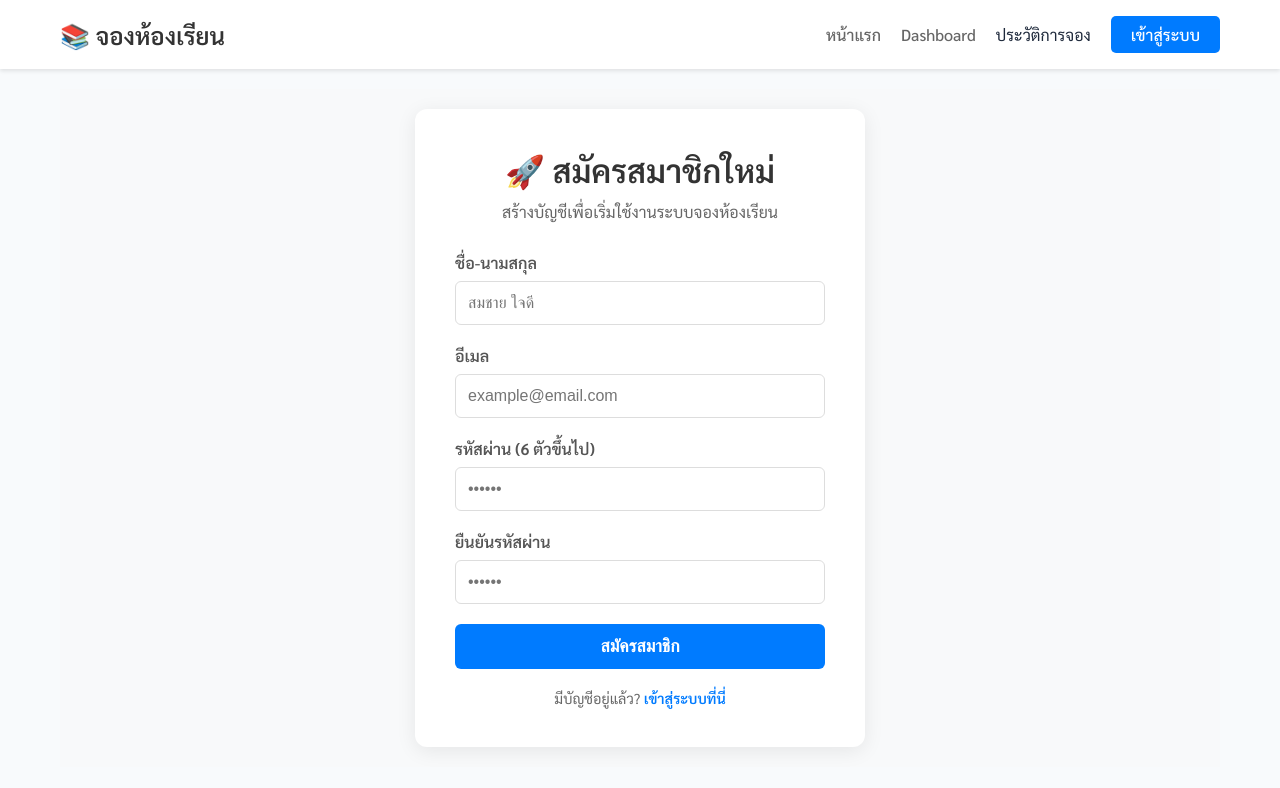
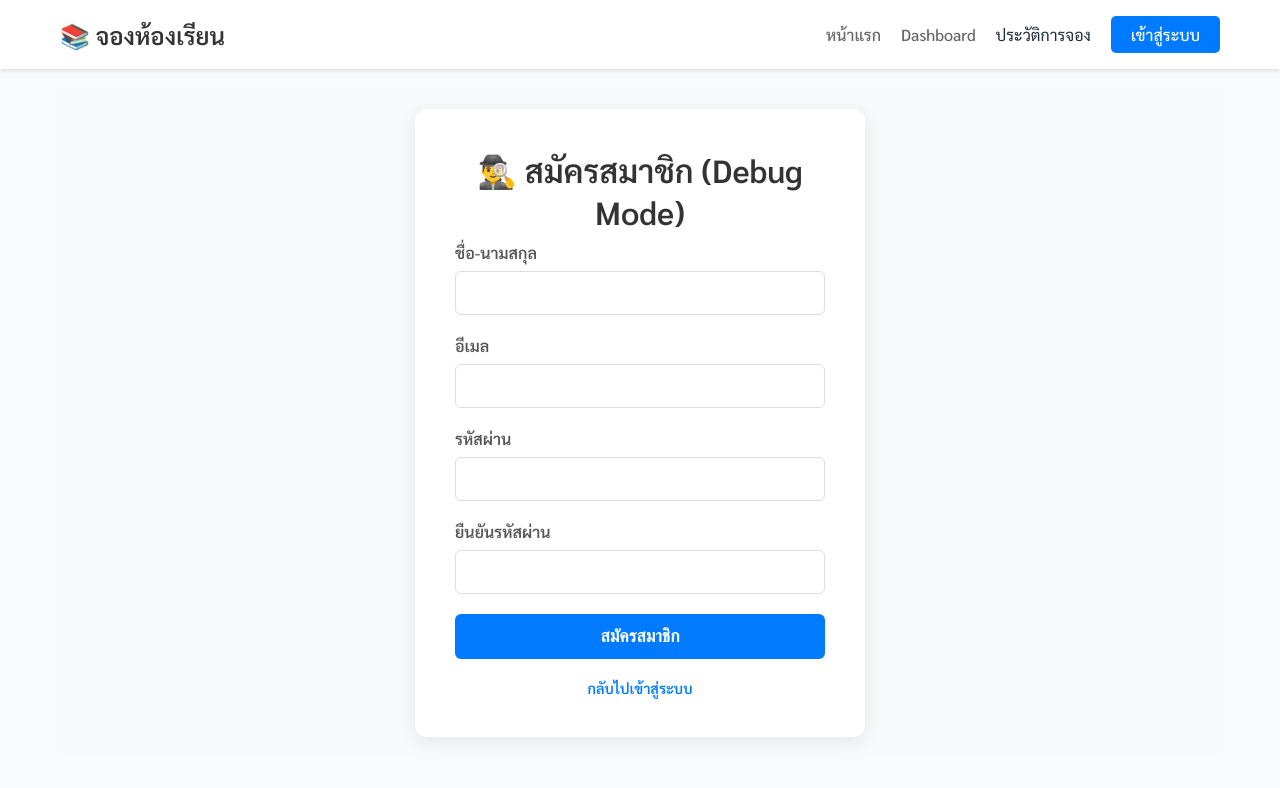
Before and after one commit to hanafee-k/classroom-booking, a Next.js app: page /auth/register in a window 1280 px wide. Shown: the top 788 px of the page. Built offline with nearby package versions, Linux system fonts and the light colour scheme.

Commit message:
Fix build error: Add register page

```diff
--- a/src/app/auth/register/page.tsx
+++ b/src/app/auth/register/page.tsx
@@ -1,10 +1,10 @@
 'use client';
 
 import { useState } from 'react';
-import { useRouter } from 'next/navigation'; // สำหรับเปลี่ยนหน้า
+import { useRouter } from 'next/navigation';
 import Link from 'next/link';
 import { supabase } from '@/utils/supabase';
-import '../auth.css'; // เราจะใช้ CSS ร่วมกับหน้า Login
+import '../auth.css';
 
 export default function RegisterPage() {
   const router = useRouter();
@@ -16,57 +16,54 @@ export default function RegisterPage() {
     confirmPassword: ''
   });
 
-  // ฟังก์ชันจัดการการพิมพ์ในช่องต่างๆ
   const handleChange = (e: React.ChangeEvent<HTMLInputElement>) => {
     setFormData({ ...formData, [e.target.name]: e.target.value });
   };
 
-  // ฟังก์ชันเมื่อกดปุ่มสมัครสมาชิก
   const handleRegister = async (e: React.FormEvent) => {
     e.preventDefault();
     setLoading(true);
 
-    // 1. ตรวจสอบความถูกต้องเบื้องต้น
-    if (formData.password !== formData.confirmPassword) {
-      alert('❌ รหัสผ่านไม่ตรงกันครับ');
+    // --- ส่วนตรวจสอบ (Debug) ---
+    // ตัดช่องว่างออกให้ชัวร์ๆ
+    const cleanEmail = formData.email.trim();
+    const cleanPassword = formData.password.trim();
+
+    // เช็คก่อนส่ง: ให้ Alert ออกมาดูเลยว่ามีช่องว่างแอบอยู่ไหม
+    // ถ้าเห็นเป็น [ kalupae... ] (มีเว้นวรรคในวงเล็บ) แปลว่าช่องว่างยังอยู่
+    if (!confirm(`กำลังจะสมัครด้วยอีเมล: [${cleanEmail}]\nยืนยันความถูกต้อง?`)) {
       setLoading(false);
       return;
     }
-    if (formData.password.length < 6) {
-      alert('❌ รหัสผ่านต้องมีอย่างน้อย 6 ตัวอักษรครับ');
+
+    if (cleanPassword !== formData.confirmPassword.trim()) {
+      alert('❌ รหัสผ่านไม่ตรงกัน');
       setLoading(false);
       return;
     }
 
     try {
-      // 2. ส่งข้อมูลไปสมัครกับ Supabase Auth
+      // ส่งค่าที่ clean แล้วไปให้ Supabase
       const { data: authData, error: authError } = await supabase.auth.signUp({
-        // 👇👇 แก้ตรงนี้ครับ: เติม .trim() เพื่อตัดช่องว่างหน้า-หลังทิ้งอัตโนมัติ 👇👇
-        email: formData.email.trim(),
-        password: formData.password,
+        email: cleanEmail,
+        password: cleanPassword,
       });
 
       if (authError) throw authError;
 
-      // 3. ถ้าสมัครผ่าน ให้บันทึกชื่อเต็มลงตาราง profiles
       if (authData.user) {
         const { error: profileError } = await supabase
           .from('profiles')
           .insert([
             {
-              id: authData.user.id, // ใช้ ID เดียวกับ Auth
+              id: authData.user.id,
               full_name: formData.fullName
             }
           ]);
-
-        if (profileError) {
-            // ถ้าบันทึกโปรไฟล์ไม่ผ่าน อาจจะแจ้งเตือน (แต่ user ถูกสร้างแล้วใน auth)
-            console.error('Profile creation failed:', profileError);
-        }
       }
 
       alert('✅ สมัครสมาชิกสำเร็จ! กรุณาเข้าสู่ระบบ');
-      router.push('/auth/login'); // เด้งไปหน้า Login
+      router.push('/auth/login');
 
     } catch (error: any) {
       alert(`❌ สมัครไม่ผ่าน: ${error.message}`);
@@ -79,65 +76,30 @@ export default function RegisterPage() {
     <main>
       <div className="auth-container">
         <div className="auth-card">
-          <h1>🚀 สมัครสมาชิกใหม่</h1>
-          <p>สร้างบัญชีเพื่อเริ่มใช้งานระบบจองห้องเรียน</p>
-
+          <h1>🕵️‍♂️ สมัครสมาชิก (Debug Mode)</h1>
           <form onSubmit={handleRegister} className="auth-form">
             <div className="form-group">
               <label>ชื่อ-นามสกุล</label>
-              <input
-                type="text"
-                name="fullName"
-                placeholder="สมชาย ใจดี"
-                value={formData.fullName}
-                onChange={handleChange}
-                required
-              />
+              <input type="text" name="fullName" value={formData.fullName} onChange={handleChange} required />
             </div>
-
             <div className="form-group">
               <label>อีเมล</label>
-              <input
-                type="email"
-                name="email"
-                placeholder="example@email.com"
-                value={formData.email}
-                onChange={handleChange}
-                required
-              />
+              <input type="email" name="email" value={formData.email} onChange={handleChange} required />
             </div>
-
             <div className="form-group">
-              <label>รหัสผ่าน (6 ตัวขึ้นไป)</label>
-              <input
-                type="password"
-                name="password"
-                placeholder="••••••"
-                value={formData.password}
-                onChange={handleChange}
-                required
-              />
+              <label>รหัสผ่าน</label>
+              <input type="password" name="password" value={formData.password} onChange={handleChange} required />
             </div>
-
             <div className="form-group">
               <label>ยืนยันรหัสผ่าน</label>
-              <input
-                type="password"
-                name="confirmPassword"
-                placeholder="••••••"
-                value={formData.confirmPassword}
-                onChange={handleChange}
-                required
-              />
+              <input type="password" name="confirmPassword" value={formData.confirmPassword} onChange={handleChange} required />
             </div>
-
             <button type="submit" className="btn-auth" disabled={loading}>
-              {loading ? '⏳ กำลังสมัคร...' : 'สมัครสมาชิก'}
+              {loading ? '⏳...' : 'สมัครสมาชิก'}
             </button>
           </form>
-
           <div className="auth-footer">
-            มีบัญชีอยู่แล้ว? <Link href="/auth/login">เข้าสู่ระบบที่นี่</Link>
+            <Link href="/auth/login">กลับไปเข้าสู่ระบบ</Link>
           </div>
         </div>
       </div>
```
